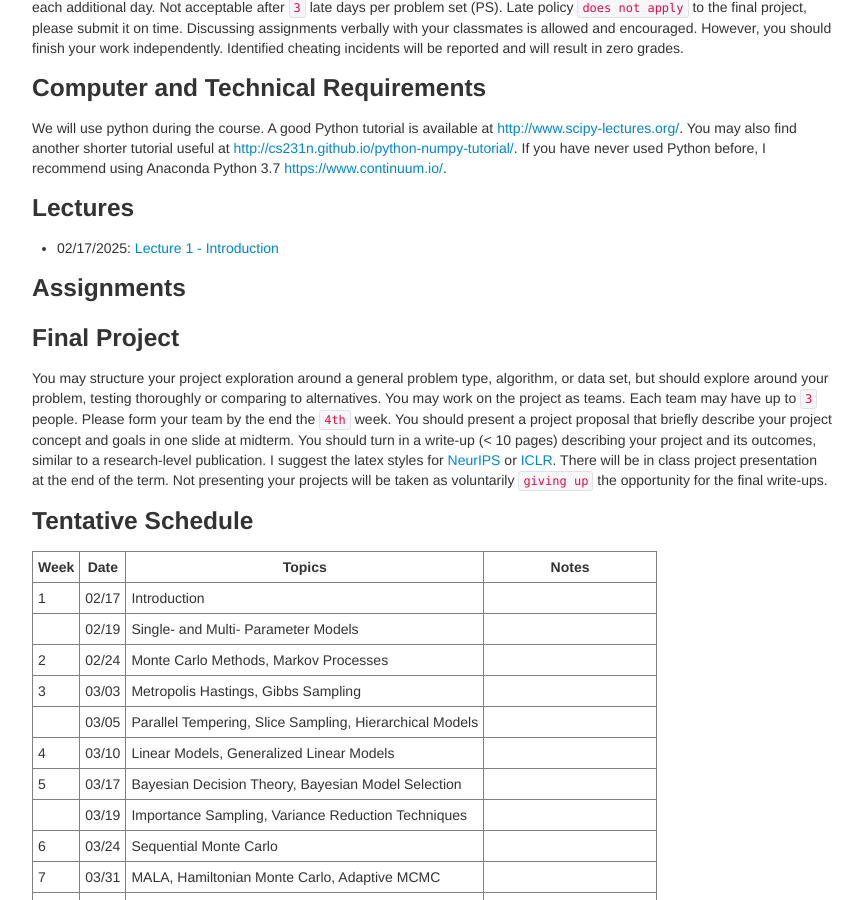
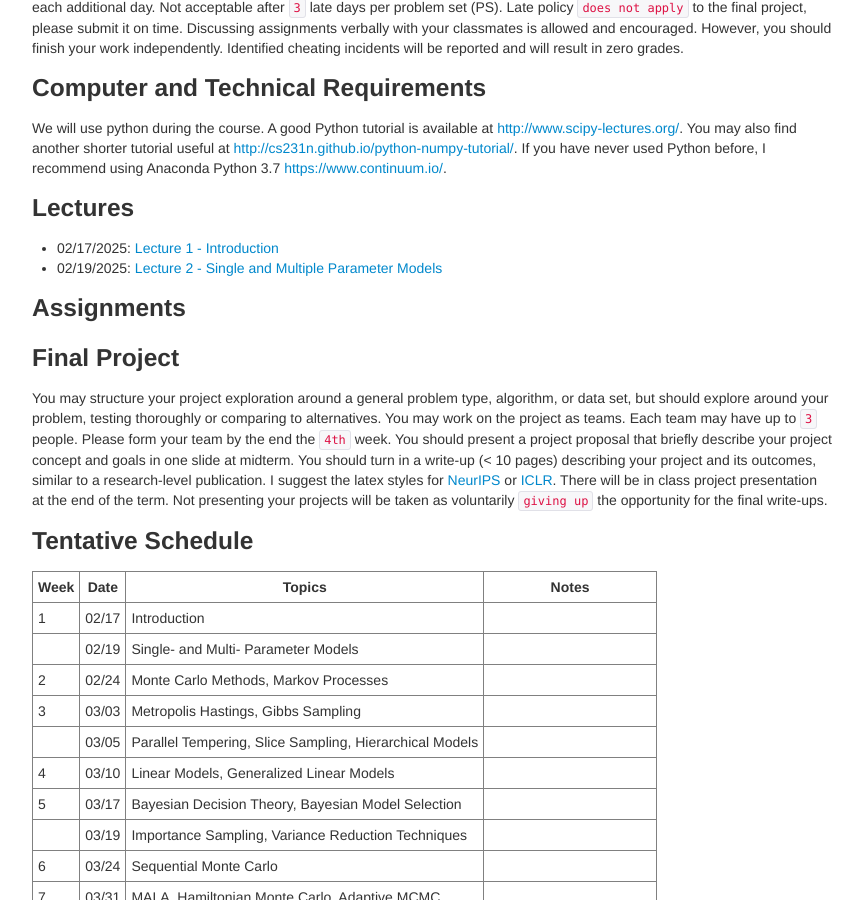
Before and after one commit to zcrabbit/zcrabbit.github.io, a Jekyll site: the page built from courses/btc-s25.md, in a window 1280 px wide and 900 px high, scrolled down 935 px. Shown: the whole window, without its empty margins (208-1071 px from the left). Built offline with Jekyll 4.4.1, drawn with Linux system fonts in a browser that asks for light colours.

Commit message:
lecture 2 out

```diff
--- a/courses/btc-s25.md
+++ b/courses/btc-s25.md
@@ -41,6 +41,7 @@ We will use python during the course. A good Python tutorial is available at <ht
 
 ### Lectures
 - 02/17/2025: [Lecture 1 - Introduction]({{sites.baseurl}}/static/slides/btc_spring25/lec01.pdf)
+- 02/19/2025: [Lecture 2 - Single and Multiple Parameter Models]({{sites.baseurl}}/static/slides/btc_spring25/lec02.pdf)
 
 
 
```
Also changed, not shown: 3 other files.
